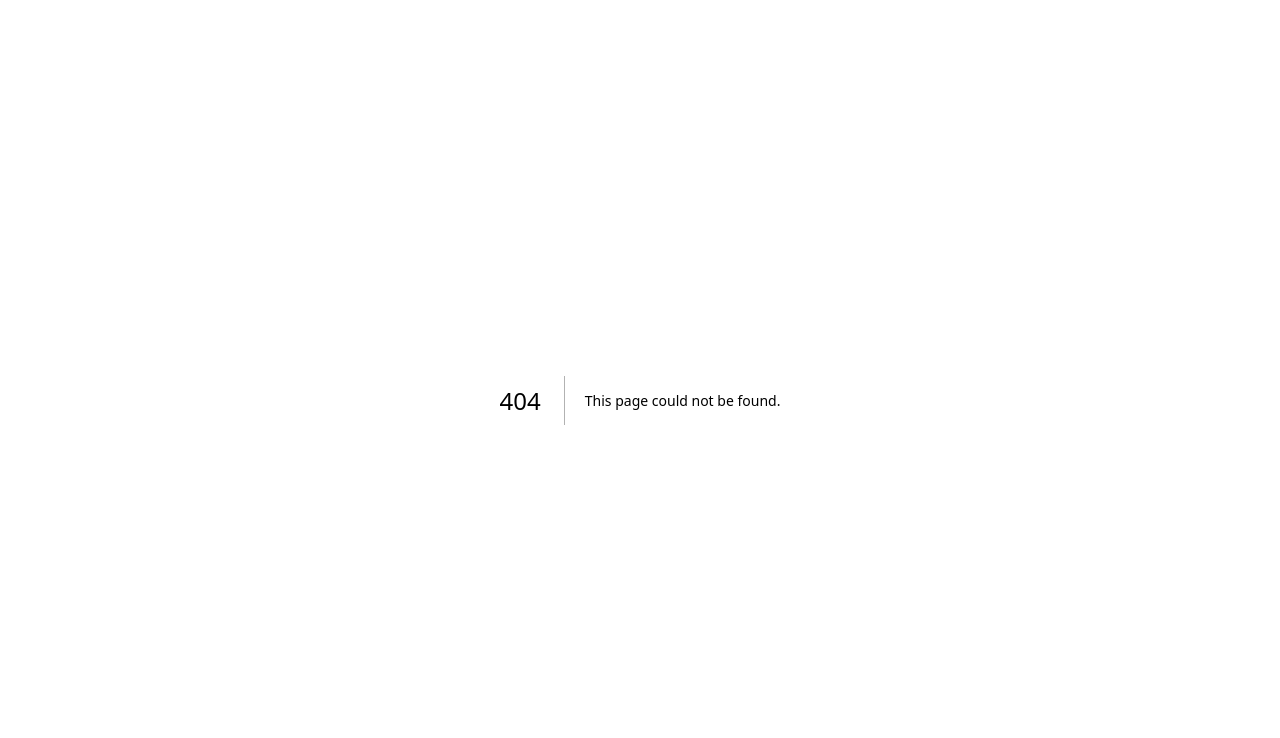
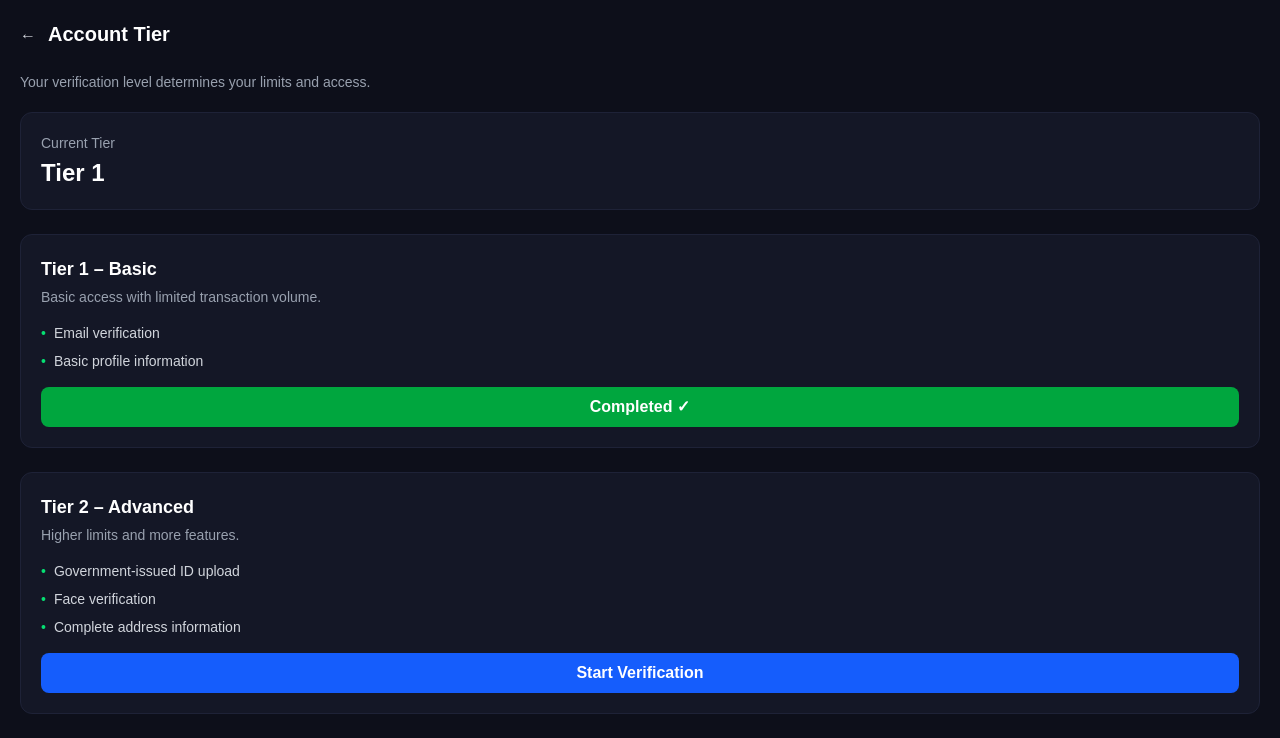
Before and after one commit to SwiftPay11/Investment-site, a Next.js app in the folder frontend/: page /account-tier in a window 1280 px wide. Before the commit this address had no page. Shown: the top 738 px of the page. Built offline with nearby package versions, Linux system fonts and the light colour scheme; sample sign-in values are in the browser's storage.

Commit message:
update profile page

```diff
--- /dev/null
+++ b/frontend/src/app/account-tier/page.jsx
@@ -0,0 +1,107 @@
+"use client";
+
+import { useEffect, useState } from "react";
+import { useRouter } from "next/navigation";
+
+export default function AccountTierPage() {
+  const router = useRouter();
+  const [user, setUser] = useState(null);
+
+  useEffect(() => {
+    const saved = localStorage.getItem("user");
+    if (!saved) {
+      router.push("/login");
+      return;
+    }
+    setUser(JSON.parse(saved));
+  }, []);
+
+  if (!user) return null;
+
+  const currentTier = user.tier || "Tier 1";
+
+  return (
+    <div className="min-h-screen bg-[#0d0f1a] text-white p-5">
+
+      {/* HEADER */}
+      <div className="flex items-center mb-6">
+        <button onClick={() => router.back()} className="mr-3 text-gray-300">
+          ←
+        </button>
+        <h1 className="text-xl font-semibold">Account Tier</h1>
+      </div>
+
+      <p className="text-gray-400 text-sm mb-5">
+        Your verification level determines your limits and access.
+      </p>
+
+      {/* CURRENT TIER */}
+      <div className="bg-[#141726] rounded-xl border border-[#1e2237] p-5 mb-6">
+        <p className="text-gray-400 text-sm">Current Tier</p>
+        <p className="text-2xl font-semibold mt-1">{currentTier}</p>
+      </div>
+
+      {/* TIER CARDS */}
+      <TierCard
+        title="Tier 1 – Basic"
+        description="Basic access with limited transaction volume."
+        requirements={[
+          "Email verification",
+          "Basic profile information",
+        ]}
+        unlocked={true}
+      />
+
+      <TierCard
+        title="Tier 2 – Advanced"
+        description="Higher limits and more features."
+        requirements={[
+          "Government-issued ID upload",
+          "Face verification",
+          "Complete address information",
+        ]}
+        unlocked={false}
+      />
+
+      <TierCard
+        title="Tier 3 – Unlimited"
+        description="Full access with highest transaction limits."
+        requirements={[
+          "Proof of income",
+          "Source of funds declaration",
+          "Manual compliance approval",
+        ]}
+        unlocked={false}
+      />
+
+    </div>
+  );
+}
+
+/* Tier Card Component */
+function TierCard({ title, description, requirements, unlocked }) {
+  return (
+    <div className="bg-[#141726] rounded-xl border border-[#1e2237] p-5 mb-6">
+      <p className="text-lg font-semibold">{title}</p>
+      <p className="text-gray-400 text-sm mt-1 mb-4">{description}</p>
+
+      <ul className="mb-4">
+        {requirements.map((req, i) => (
+          <li key={i} className="text-gray-300 text-sm flex items-start mb-2">
+            <span className="text-green-400 mr-2">•</span> {req}
+          </li>
+        ))}
+      </ul>
+
+      {unlocked ? (
+        <button className="w-full py-2 rounded-lg bg-green-600 text-white font-semibold">
+          Completed ✓
+        </button>
+      ) : (
+        <button className="w-full py-2 rounded-lg bg-blue-600 hover:bg-blue-700 text-white font-semibold">
+          Start Verification
+        </button>
+      )}
+    </div>
+  );
+}
--- a/frontend/src/app/settings/profile/page.jsx
+++ b/frontend/src/app/settings/profile/page.jsx
@@ -9,6 +9,8 @@ export default function ProfilePage() {
   const [user, setUser] = useState(null);
   const [preview, setPreview] = useState(null);
 
+  const [gender, setGender] = useState(""); // ⭐ NEW
+
   useEffect(() => {
     const saved = localStorage.getItem("user");
     if (!saved) {
@@ -17,6 +19,7 @@ export default function ProfilePage() {
     }
     const parsed = JSON.parse(saved);
     setUser(parsed);
+    setGender(parsed.gender || ""); // ⭐ Load gender
     setPreview(parsed?.profilePic || null);
   }, []);
 
@@ -29,8 +32,17 @@ export default function ProfilePage() {
 
     setPreview(imageURL);
 
-    // Save to localStorage (you can later change to backend upload)
     const updatedUser = { ...user, profilePic: imageURL };
+    localStorage.setItem("user", JSON.stringify(updatedUser));
+    setUser(updatedUser);
+  };
+
+  // ⭐ UPDATE GENDER LOCALLY
+  const handleGenderChange = (e) => {
+    const newGender = e.target.value;
+    setGender(newGender);
+
+    const updatedUser = { ...user, gender: newGender };
     localStorage.setItem("user", JSON.stringify(updatedUser));
     setUser(updatedUser);
   };
@@ -53,15 +65,12 @@ export default function ProfilePage() {
       {/* PROFILE SECTION */}
       <div className="flex flex-col items-center mb-8">
 
-        {/* Profile Picture Circle */}
         <label className="relative cursor-pointer">
           <img
             src={preview || "/default-avatar.png"}
             alt="Profile"
             className="w-28 h-28 rounded-full object-cover border border-gray-700"
           />
-
-          {/* Camera Icon */}
           <div className="absolute bottom-0 right-0 bg-green-500 p-2 rounded-full">
             <FiCamera />
           </div>
@@ -74,24 +83,40 @@ export default function ProfilePage() {
           />
         </label>
 
-        {/* First Name */}
         <p className="text-xl font-semibold mt-4">{fullname}</p>
-
-        {/* Email */}
         <p className="text-gray-400 text-sm">{user.email}</p>
       </div>
 
-      {/* USER INFORMATION SECTION */}
+      {/* USER INFORMATION */}
       <div className="bg-[#141726] rounded-xl border border-[#1e2237] p-5 mb-8">
+
         <InfoRow label="User ID" value={user.id || "N/A"} />
         <InfoRow label="Mobile Number" value={user.phone || "N/A"} />
-        <InfoRow label="Gender" value={user.gender || "N/A"} />
+
+        {/* ⭐ GENDER SELECTOR (editable) */}
+        <div className="py-3 border-b border-[#1e2237]">
+          <p className="text-gray-400 text-sm">Gender</p>
+          <select
+            value={gender}
+            onChange={handleGenderChange}
+            className="mt-1 bg-transparent border border-gray-700 rounded-lg px-2 py-1 text-white"
+          >
+            <option value="">Select gender</option>
+            <option value="Male" className="text-black">Male</option>
+            <option value="Female" className="text-black">Female</option>
+            <option value="Other" className="text-black">Other</option>
+          </select>
+        </div>
+
         <InfoRow label="Date of Birth" value={user.dob || "N/A"} />
         <InfoRow label="Full Name" value={user.fullname || "N/A"} last />
       </div>
 
-      {/* ACCOUNT TIER SECTION */}
-      <div className="bg-[#141726] rounded-xl border border-[#1e2237] p-5 mb-8">
+      {/* ACCOUNT TIER (clickable) */}
+      <div
+        className="bg-[#141726] rounded-xl border border-[#1e2237] p-5 mb-8 cursor-pointer hover:bg-[#191d2e]"
+        onClick={() => router.push("/account-tier")} // ⭐ CLICK NAVIGATION
+      >
         <p className="text-gray-400 text-sm">Account Tier</p>
         <p className="text-lg font-medium mt-1">
           {user.tier || "Tier 1"}
```
